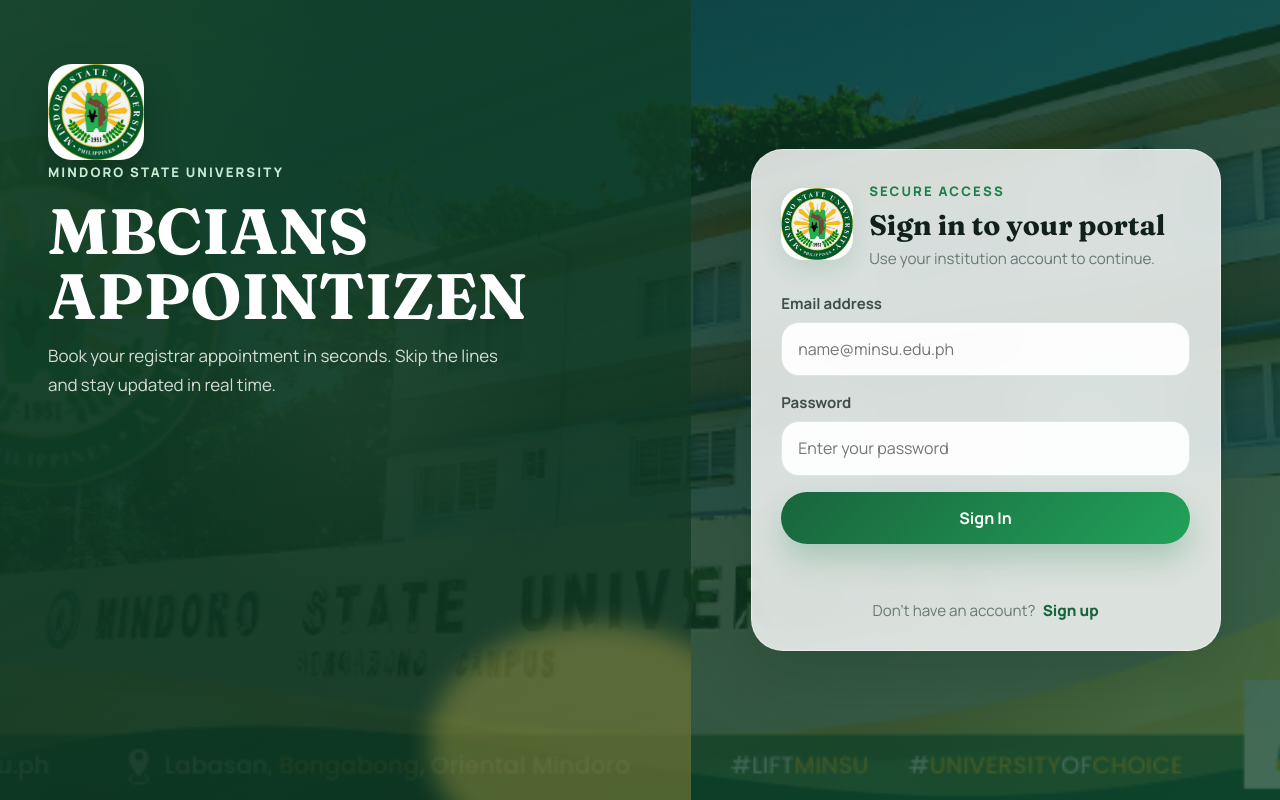
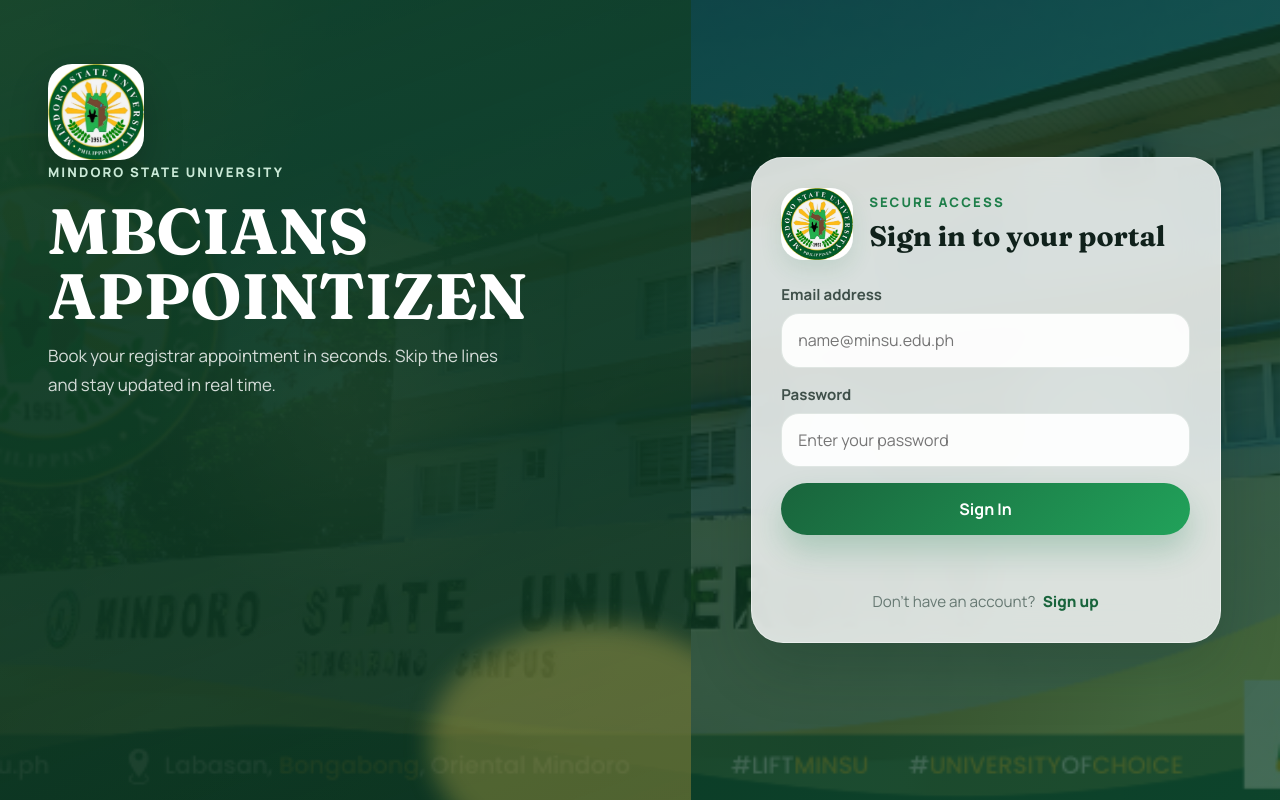
Before and after one commit to brendonflores28-cmd/MBcians-Appointizen, a website built with Vite: page frontend/login.html in a window 1280 px wide. Built offline with nearby package versions, Linux system fonts and the light colour scheme; no server answers.

Commit message:
rmv descrpt login

```diff
--- a/frontend/login.html
+++ b/frontend/login.html
@@ -26,7 +26,6 @@
             <div>
               <span class="eyebrow">Secure Access</span>
               <h2>Sign in to your portal</h2>
-              <p>Use your institution account to continue.</p>
             </div>
           </div>
 
```
